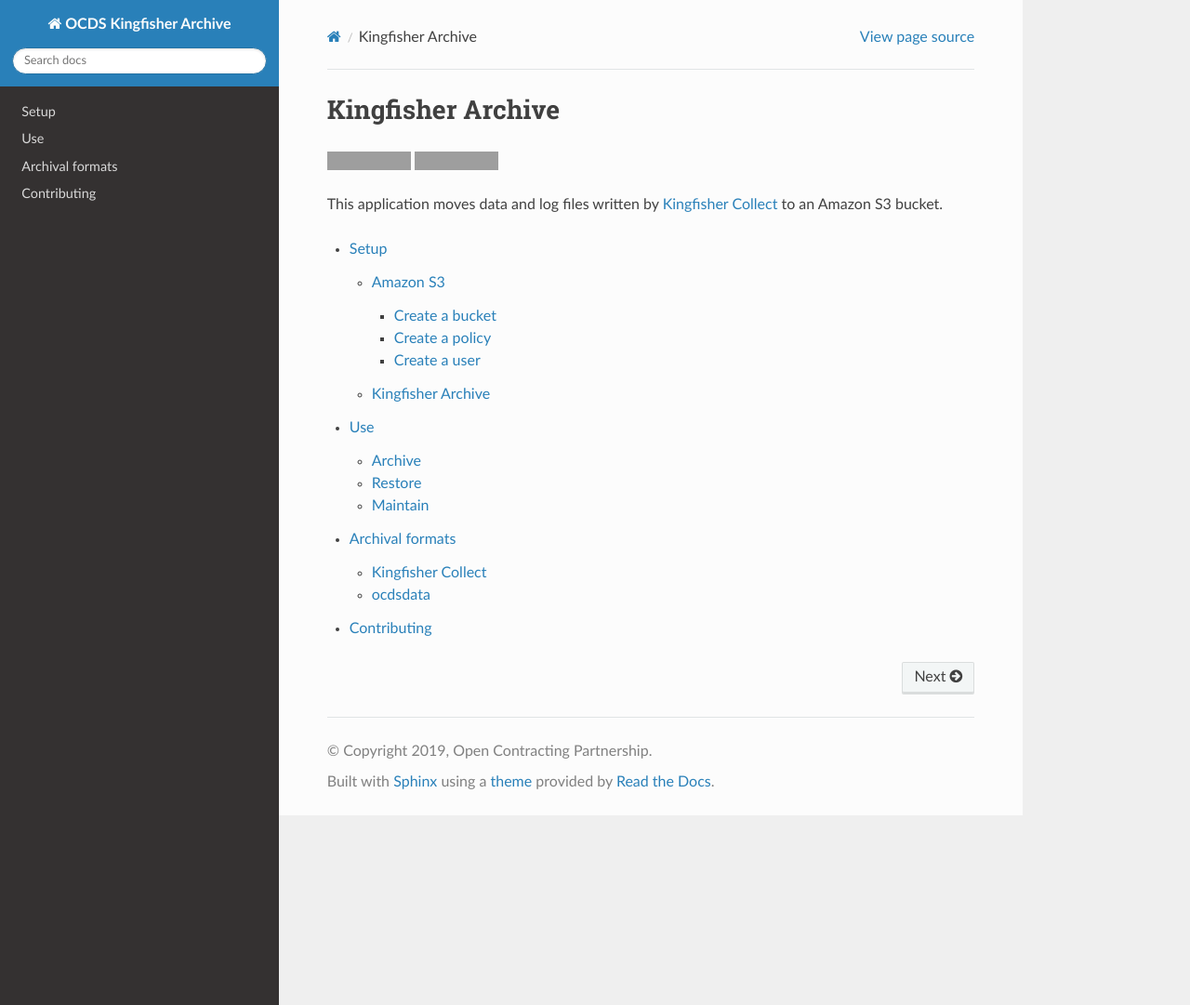
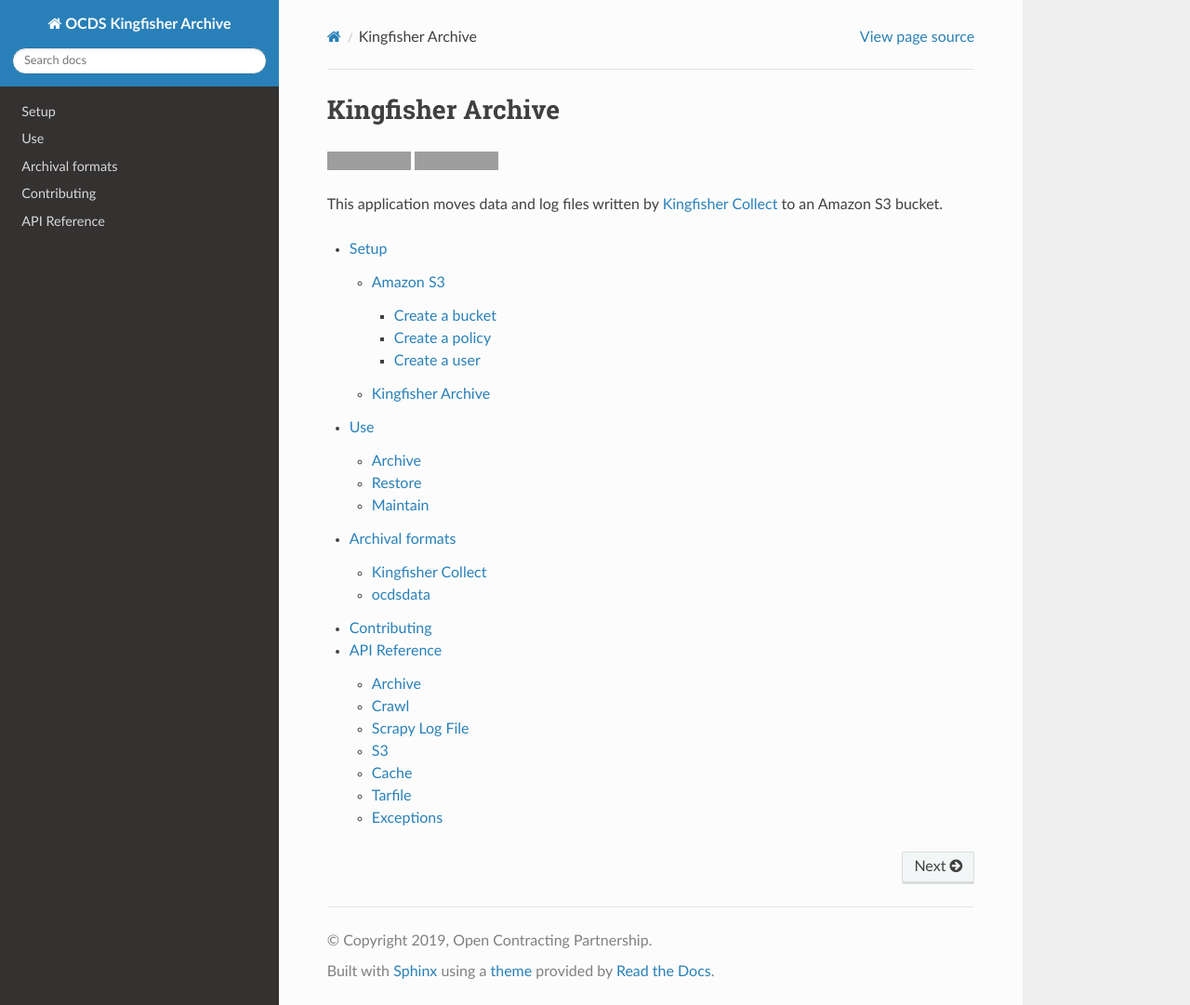
Before and after one commit to open-contracting-archive/kingfisher-archive, a Sphinx documentation site: the page built from docs/index.rst, in a window 1280 px wide and 1081 px high. Shown: the whole window at 93% size. Built offline with Sphinx 7.4.7 and the Read the Docs theme 2.0.0, drawn with Linux system fonts in a browser that asks for light colours; grey boxes are pictures that could not be loaded.

Commit message:
docs: Add API reference

```diff
--- /dev/null
+++ b/docs/api/archive.rst
@@ -0,0 +1,6 @@
+Archive
+=======
+
+.. automodule:: ocdskingfisherarchive.archive
+   :members:
+   :undoc-members:
--- /dev/null
+++ b/docs/api/cache.rst
@@ -0,0 +1,6 @@
+Cache
+=====
+
+.. automodule:: ocdskingfisherarchive.cache
+   :members:
+   :undoc-members:
--- /dev/null
+++ b/docs/api/crawl.rst
@@ -0,0 +1,6 @@
+Crawl
+=====
+
+.. automodule:: ocdskingfisherarchive.crawl
+   :members:
+   :undoc-members:
--- /dev/null
+++ b/docs/api/exceptions.rst
@@ -0,0 +1,6 @@
+Exceptions
+==========
+
+.. automodule:: ocdskingfisherarchive.exceptions
+   :members:
+   :undoc-members:
--- /dev/null
+++ b/docs/api/index.rst
@@ -0,0 +1,12 @@
+API Reference
+=============
+
+.. toctree::
+
+   archive
+   crawl
+   scrapy_log_file
+   s3
+   cache
+   tarfile
+   exceptions
--- /dev/null
+++ b/docs/api/s3.rst
@@ -0,0 +1,6 @@
+S3
+==
+
+.. automodule:: ocdskingfisherarchive.s3
+   :members:
+   :undoc-members:
--- /dev/null
+++ b/docs/api/scrapy_log_file.rst
@@ -0,0 +1,6 @@
+Scrapy Log File
+===============
+
+.. automodule:: ocdskingfisherarchive.scrapy_log_file
+   :members:
+   :undoc-members:
--- /dev/null
+++ b/docs/api/tarfile.rst
@@ -0,0 +1,6 @@
+Tarfile
+=======
+
+.. automodule:: ocdskingfisherarchive.tarfile
+   :members:
+   :undoc-members:
--- a/docs/conf.py
+++ b/docs/conf.py
@@ -55,7 +55,7 @@
 # Add any paths that contain custom static files (such as style sheets) here,
 # relative to this directory. They are copied after the builtin static files,
 # so a file named "default.css" will overwrite the builtin "default.css".
-html_static_path = ['_static']
+html_static_path = []
 
 
 # -- Extension configuration -------------------------------------------------
--- a/docs/index.rst
+++ b/docs/index.rst
@@ -9,3 +9,4 @@
    use
    formats
    contributing
+   api/index
```
